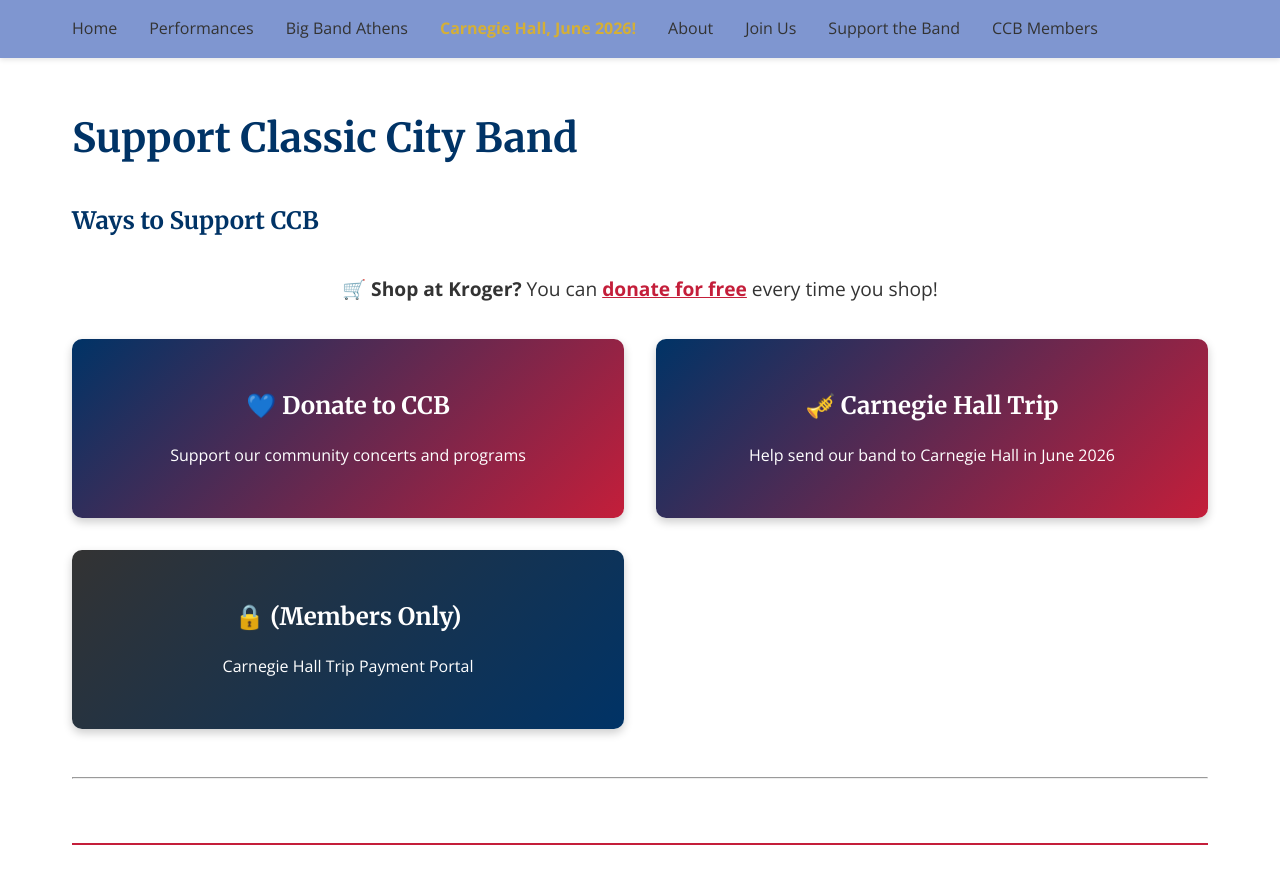
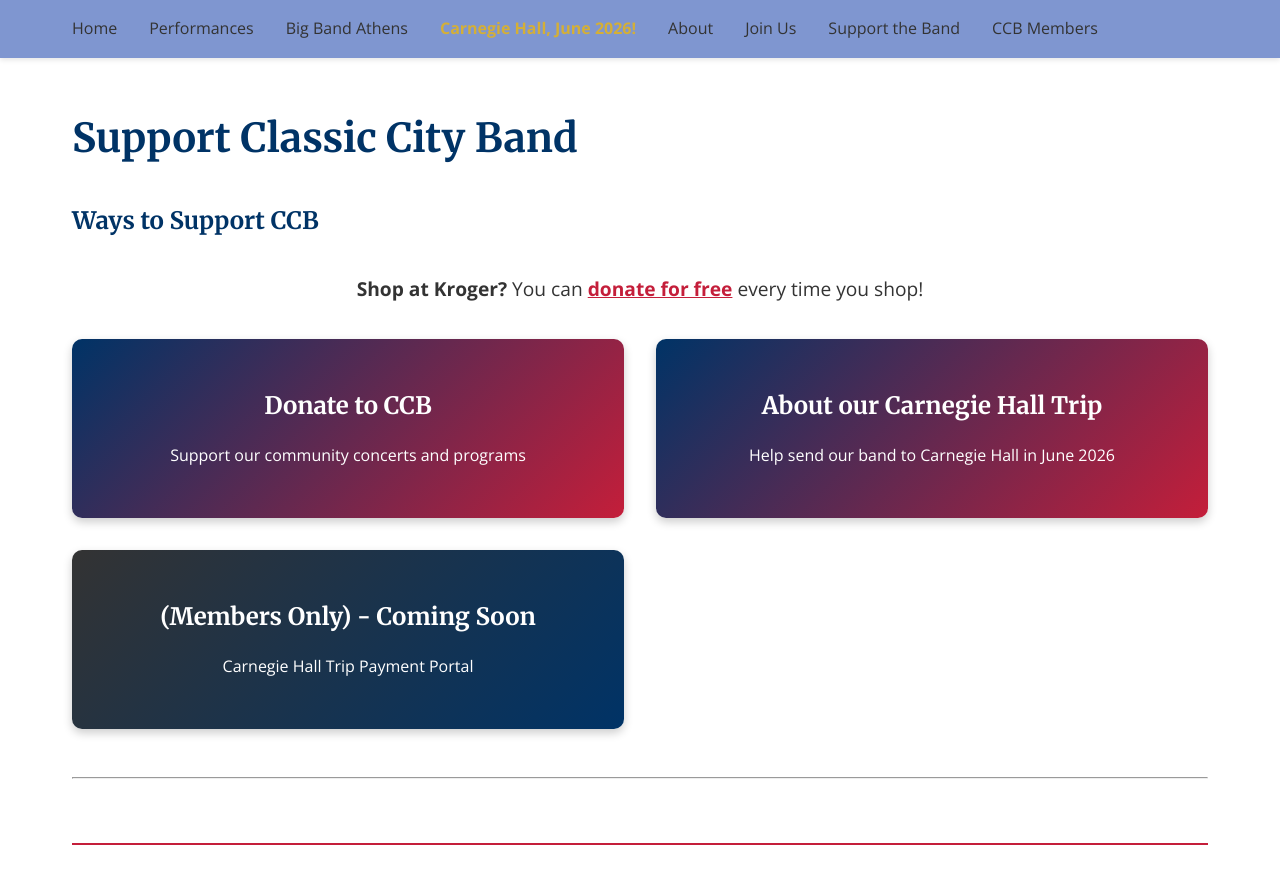
Before and after one commit to webmasterCCB/CCBwebsite, a Jekyll site: the page built from support.md, in a window 1280 px wide and 900 px high. Shown: the top 884 px of the window. Built offline with Jekyll 4.4.1, drawn with Linux system fonts in a browser that asks for light colours; comment, search, counter and statistics services are not loaded.

Commit message:
Update support.md

```diff
--- a/support.md
+++ b/support.md
@@ -7,22 +7,22 @@ permalink: /support/
 ## Ways to Support CCB
 
 <p style="text-align: center; margin: 2rem 0; font-size: 1.2rem;">
-  <strong>🛒 Shop at Kroger?</strong> You can <a href="#kroger" style="color: var(--primary-red); font-weight: bold; text-decoration: underline;">donate for free</a> every time you shop!
+  <strong>Shop at Kroger?</strong> You can <a href="#kroger" style="color: var(--primary-red); font-weight: bold; text-decoration: underline;">donate for free</a> every time you shop!
 </p>
 
 <div class="support-grid">
   <a href="/CCBwebsite/donate-general" class="support-card">
-    <h3>💙 Donate to CCB</h3>
+    <h3>Donate to CCB</h3>
     <p>Support our community concerts and programs</p>
   </a>
 
   <a href="/CCBwebsite/donate-carnegie" class="support-card">
-    <h3>🎺 Carnegie Hall Trip</h3>
+    <h3>About our Carnegie Hall Trip</h3>
     <p>Help send our band to Carnegie Hall in June 2026</p>
   </a>
 
   <a href="/CCBwebsite/members-payment" class="support-card members-only">
-    <h3>🔒 (Members Only)</h3>
+    <h3>(Members Only) - Coming Soon</h3>
     <p>Carnegie Hall Trip Payment Portal</p>
   </a>
 </div>
```
